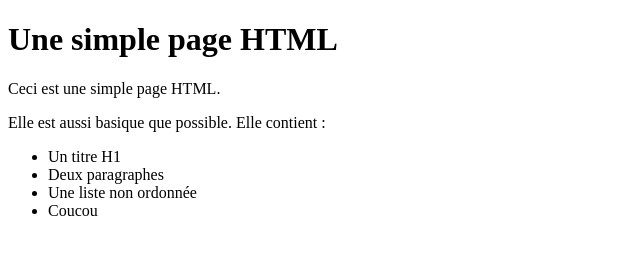
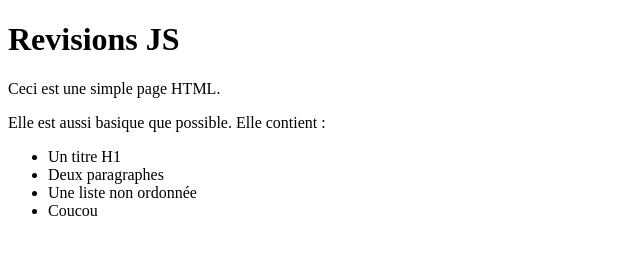
Before and after one commit to Franckkoukougnon/revisionJs, a plain HTML site: page index.html in a window 1280 px wide. Shown: the whole page, without its empty margins (0-640 px from the left). Drawn offline with Linux system fonts and the light colour scheme.

Commit message:
revisions string

```diff
--- a/index.html
+++ b/index.html
@@ -2,18 +2,17 @@
 <html>
 <head>
     <meta charset="utf-8" />
-    <title>Simple page</title>
+	<title>Simple page</title>
+	<script src="script.js" defer></script>
 </head>
 <body>
 
-	<h1>Une simple page HTML</h1>
+	<h1 id="header"></h1>
 
     <p>Ceci est une simple page HTML.</p>
 
 	<p>Elle est aussi basique que possible. Elle contient :</p>
-	<script src="script.js">
 
-	</script>
 
 	<ul>
 		<li>Un titre H1</li>
--- a/script.js
+++ b/script.js
@@ -1 +1,9 @@
-alert ("Mael Ethan");
+var header = document.getElementById('header');
+header.innerHTML = "Revisions JS";
+
+var firstName = "il a dit : \"C'est une simple phrase\"";
+console.log(firstName);
+
+
+var firstName2 = 3 ;
+console.log(firstName2);
```
